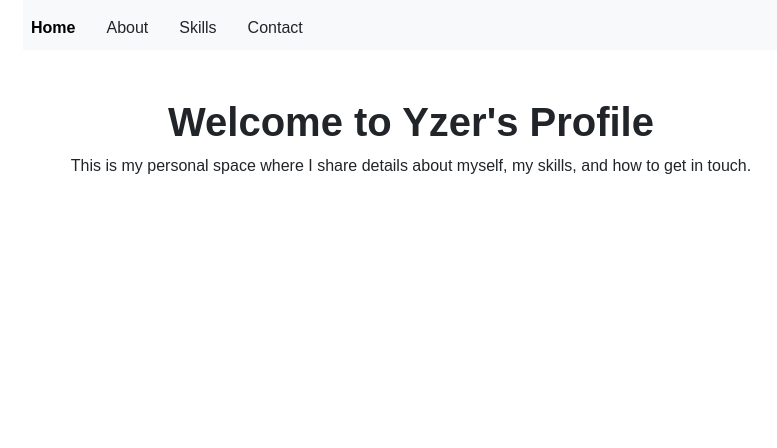
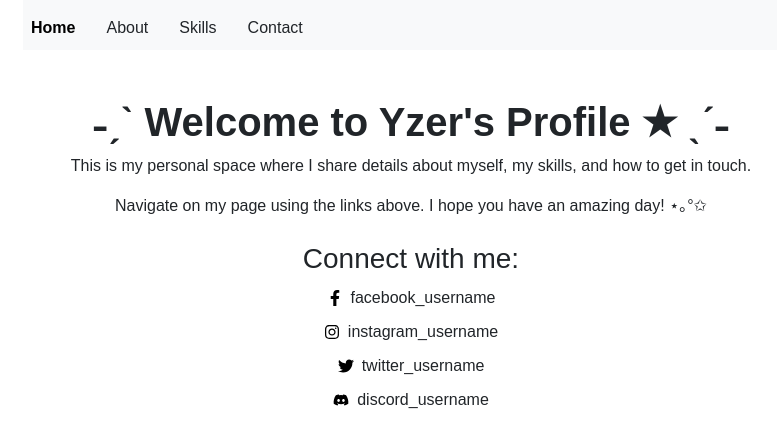
Before and after one commit to githubyzer/Personal-Profile, a React (Create React App) app: page / in a window 1280 px wide. Shown: the top 448 px of the page, without its empty margins (229-1006 px from the left). Built offline with nearby package versions, Linux system fonts and the light colour scheme.

Commit message:
Installed React icons, added socmed on Home page

```diff
--- a/package.json
+++ b/package.json
@@ -9,6 +9,7 @@
     "bootstrap": "^5.3.3",
     "react": "^18.3.1",
     "react-dom": "^18.3.1",
+    "react-icons": "^5.3.0",
     "react-router-dom": "^6.27.0",
     "react-scripts": "5.0.1",
     "web-vitals": "^2.1.4"
--- a/src/Components/Home.js
+++ b/src/Components/Home.js
@@ -1,10 +1,34 @@
 import React from 'react';
+import { FaFacebookF, FaInstagram, FaTwitter, FaDiscord } from 'react-icons/fa'; // Importing social media icons
 
 const Home = () => {
   return (
     <div className="text-center mt-5">
-      <h1><b>Welcome to Yzer's Profile</b></h1>
+      <h1><b>˗ˏˋ Welcome to Yzer's Profile ★ ˎˊ˗</b></h1>
       <p>This is my personal space where I share details about myself, my skills, and how to get in touch.</p>
+      <p>Navigate on my page using the links above. I hope you have an amazing day! ⋆｡°✩</p>
+
+      <div className="social-media mt-4">
+        <h3>Connect with me:</h3>
+        <ul style={{ listStyleType: 'none', padding: 0 }}>
+          <li style={{ margin: '10px' }}>
+            <FaFacebookF style={{ color: 'black', marginRight: '8px' }} />
+            <span>facebook_username</span>
+          </li>
+          <li style={{ margin: '10px' }}>
+            <FaInstagram style={{ color: 'black', marginRight: '8px' }} />
+            <span>instagram_username</span>
+          </li>
+          <li style={{ margin: '10px' }}>
+            <FaTwitter style={{ color: 'black', marginRight: '8px' }} />
+            <span>twitter_username</span>
+          </li>
+          <li style={{ margin: '10px' }}>
+            <FaDiscord style={{ color: 'black', marginRight: '8px' }} />
+            <span>discord_username</span>
+          </li>
+        </ul>
+      </div>
     </div>
   );
 };
```
Also changed, not shown: 1 other file (tests, documents, lock files or other folders).
